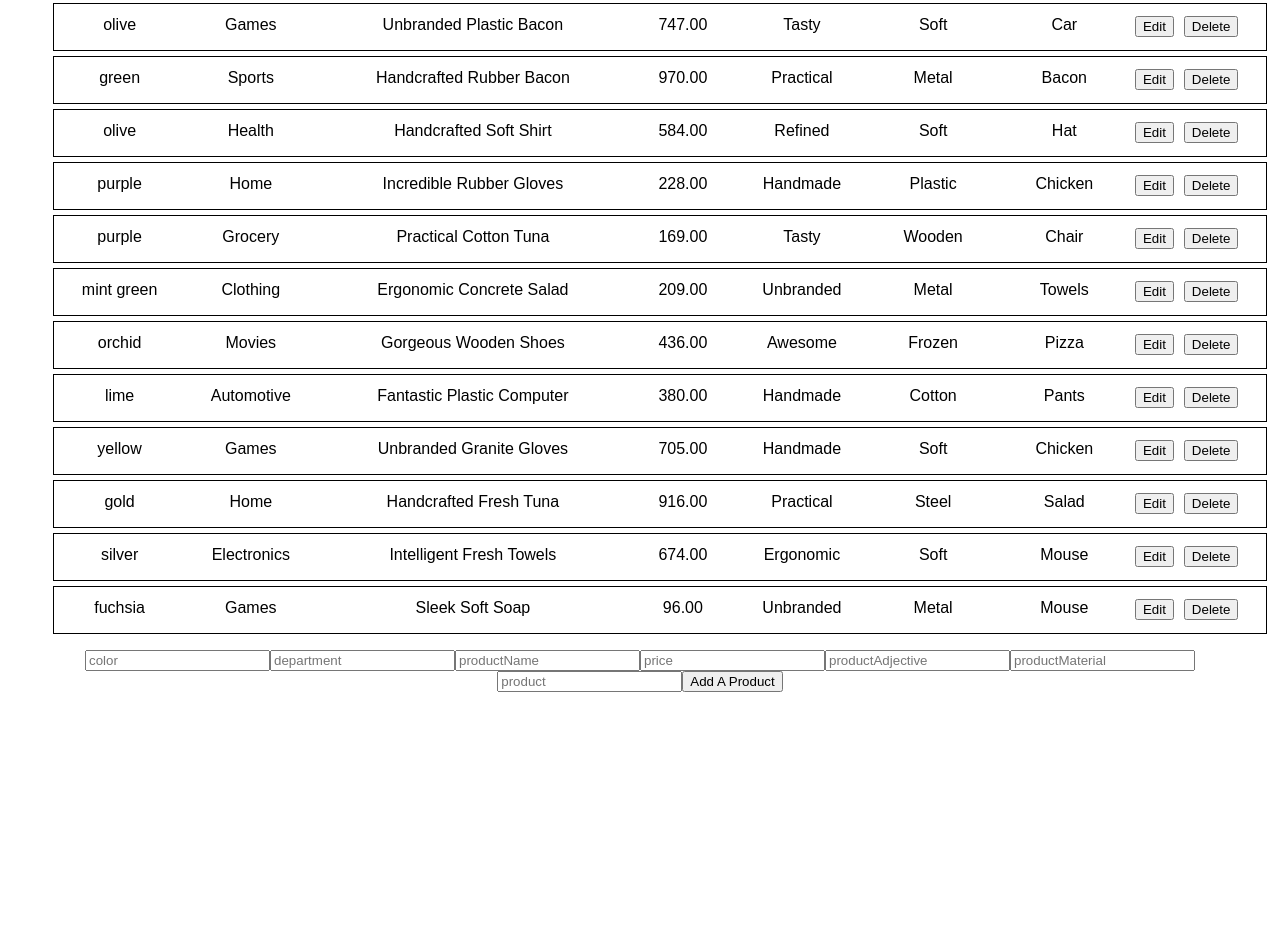
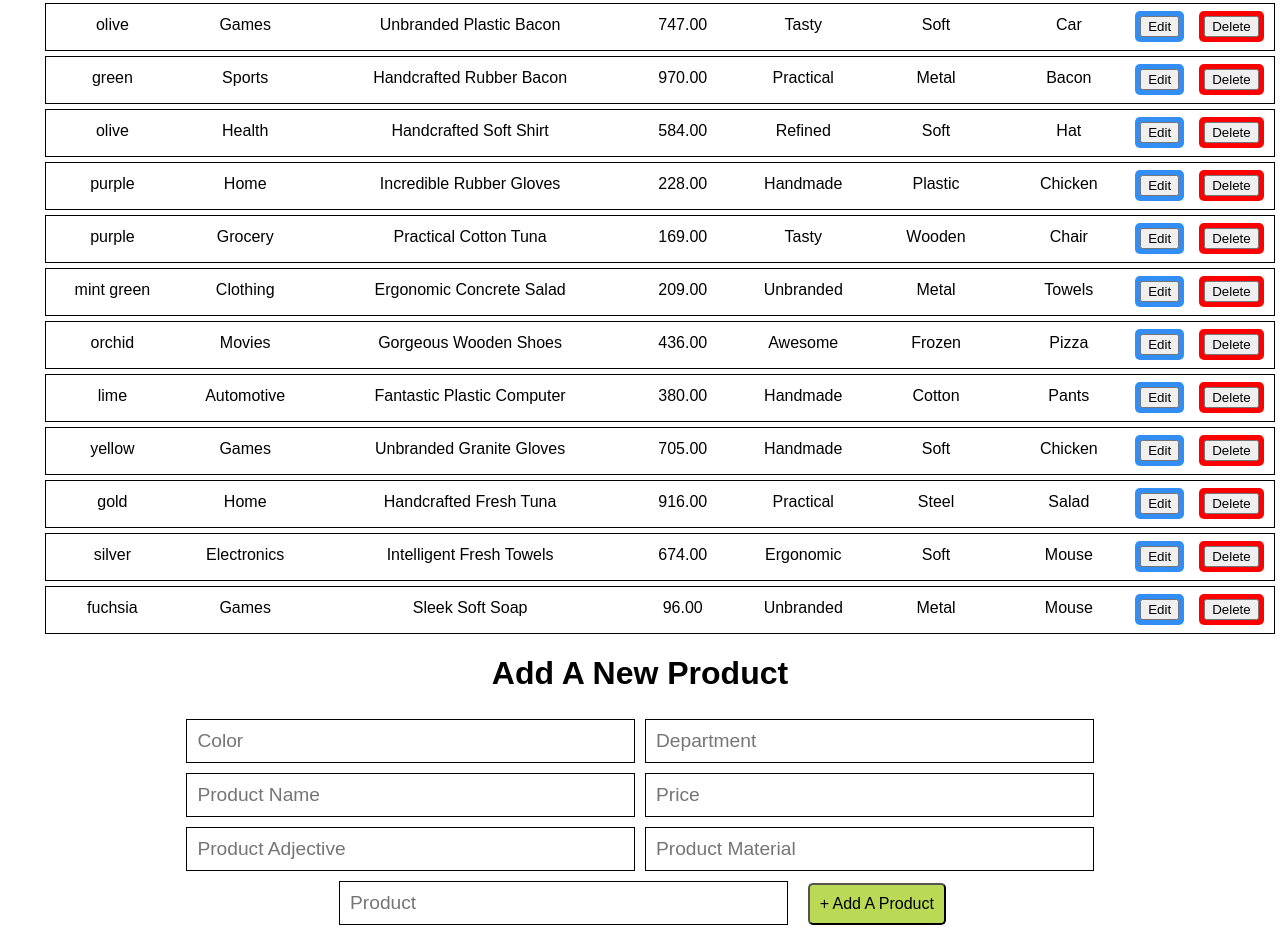
Before and after one commit to jujopico/Products-List, a React (Create React App) app: page / in a window 1280 px wide. Shown: the part 766-1696 px from the top of the page. Before the commit the page ends 1466 px from the top, so only its background shows below. Built offline with nearby package versions, Linux system fonts and the light colour scheme.

Commit message:
fix price input type to number and add some css

```diff
--- a/src/component/AddProductForm.js
+++ b/src/component/AddProductForm.js
@@ -25,16 +25,18 @@ class AddProductForm extends React.Component {
 
   render(){
     return(
-      <form onSubmit={this.createProduct}>
-        <input name="color" ref={this.colorRef} type="text" placeholder="color" required />
-        <input name="department" ref={this.departmentRef} type="text" placeholder="department" required />
-        <input name="productName" ref={this.productNameRef} type="text" placeholder="productName" required />
-        <input name="price" ref={this.priceRef} type="text" placeholder="price" required />
-        <input name="productAdjective" ref={this.productAdjectiveRef} type="text" placeholder="productAdjective" required />
-        <input name="productMaterial" ref={this.productMaterialRef} type="text" placeholder="productMaterial" required />
-        <input name="product" ref={this.productRef} type="text" placeholder="product" required />
-        <button type="submit">Add A Product</button>
-      </form>
+        <div className="addProductform">
+          <form onSubmit={this.createProduct}>
+            <input name="color" ref={this.colorRef} type="text" placeholder="Color" required />
+            <input name="department" ref={this.departmentRef} type="text" placeholder="Department" required />
+            <input name="productName" ref={this.productNameRef} type="text" placeholder="Product Name" required />
+            <input name="price" ref={this.priceRef} type="number" placeholder="Price" required />
+            <input name="productAdjective" ref={this.productAdjectiveRef} type="text" placeholder="Product Adjective" required />
+            <input name="productMaterial" ref={this.productMaterialRef} type="text" placeholder="Product Material" required />
+            <input name="product" ref={this.productRef} type="text" placeholder="Product" required />
+            <button type="submit" className="add-btn">+ Add A Product</button>
+        </form>
+        </div>
     )
   }
 }
--- a/src/component/App.js
+++ b/src/component/App.js
@@ -25,6 +25,12 @@ class App extends React.Component {
     this.setState({ products });
   }
 
+  eidtProduct = (key, editedProduct) => {
+    const products = {...this.state.products};
+    products[key] = editedProduct;
+    this.setState({ products });
+  }
+
   render(){
     return(
       <div className="productsWraper">
@@ -39,8 +45,10 @@ class App extends React.Component {
               />
             ))}
           </ul>
+          <h1>Add A New Product</h1>
           <AddProductForm
             addProduct={this.addProduct}
+            editProduct={this.editProduct}
           />
         </div>
       </div>
--- a/src/index.css
+++ b/src/index.css
@@ -1,5 +1,7 @@
 body {
   font-family: sans-serif;
+  margin: 0;
+  padding: 0;
 }
 
 .productsList {
@@ -28,3 +30,38 @@ tr {
 td {
   padding: 5px;
 }
+
+.edit-btn {
+  background-color: rgb(50, 141, 245);
+  border-radius: 5px;
+  margin-right: 15px;
+}
+
+.delete-btn {
+  background-color: red;
+  border-radius: 5px;
+}
+
+.addProductForm {
+  margin-bottom: 20px;
+  border: 2px solid #000;
+  overflow: hidden;
+  display: flex;
+}
+
+input {
+  width: 33.33%;
+  padding: 10px;
+  font-size: 1.2rem;
+  border: 1px solid #000;
+  background: #fff;
+  margin: 5px;
+}
+
+.add-btn {
+  background-color: #bada55;
+  border-radius: 5px;
+  font-size: 1rem;
+  padding: 10px;
+  margin-left: 15px;
+}
```
